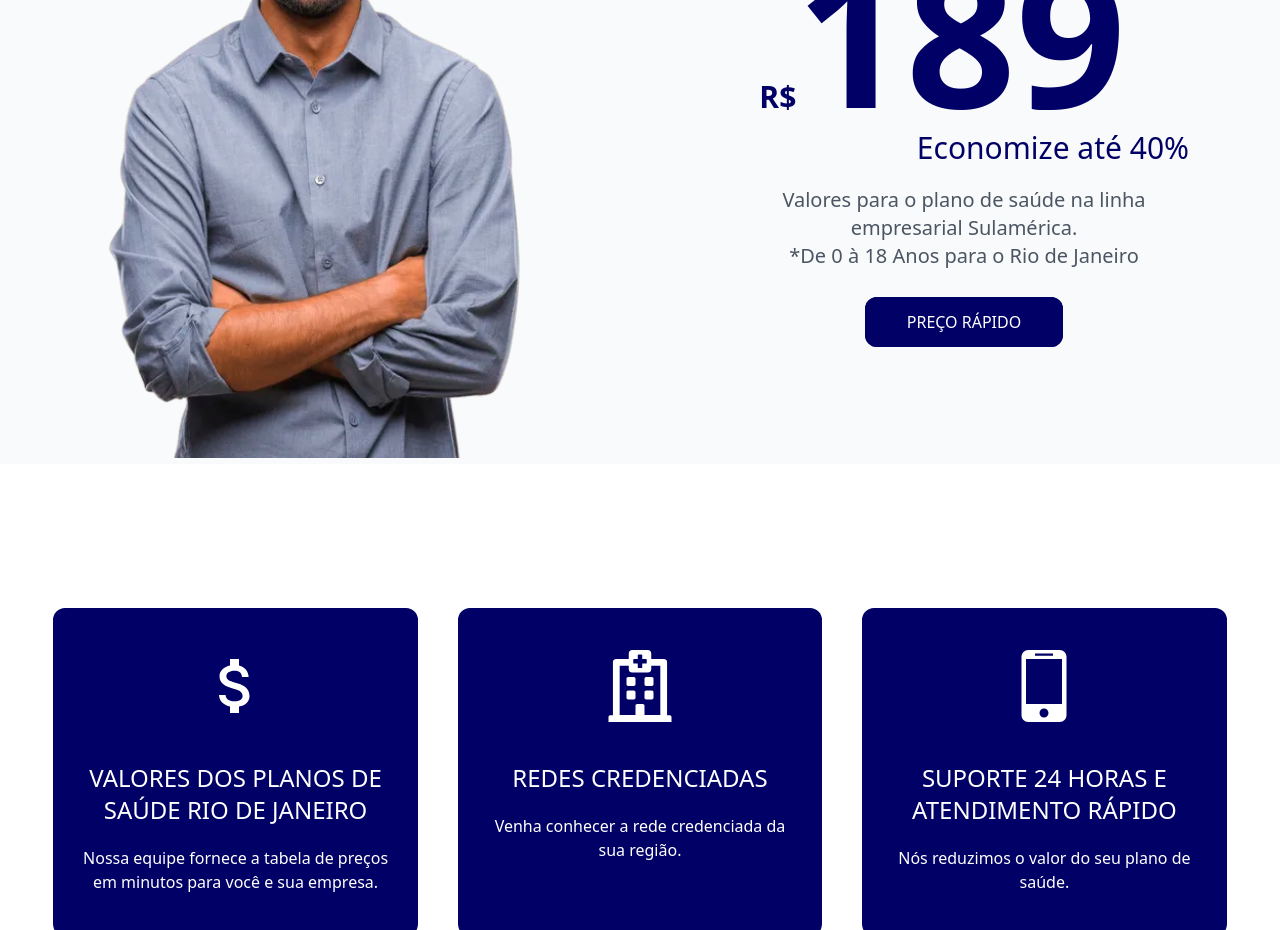
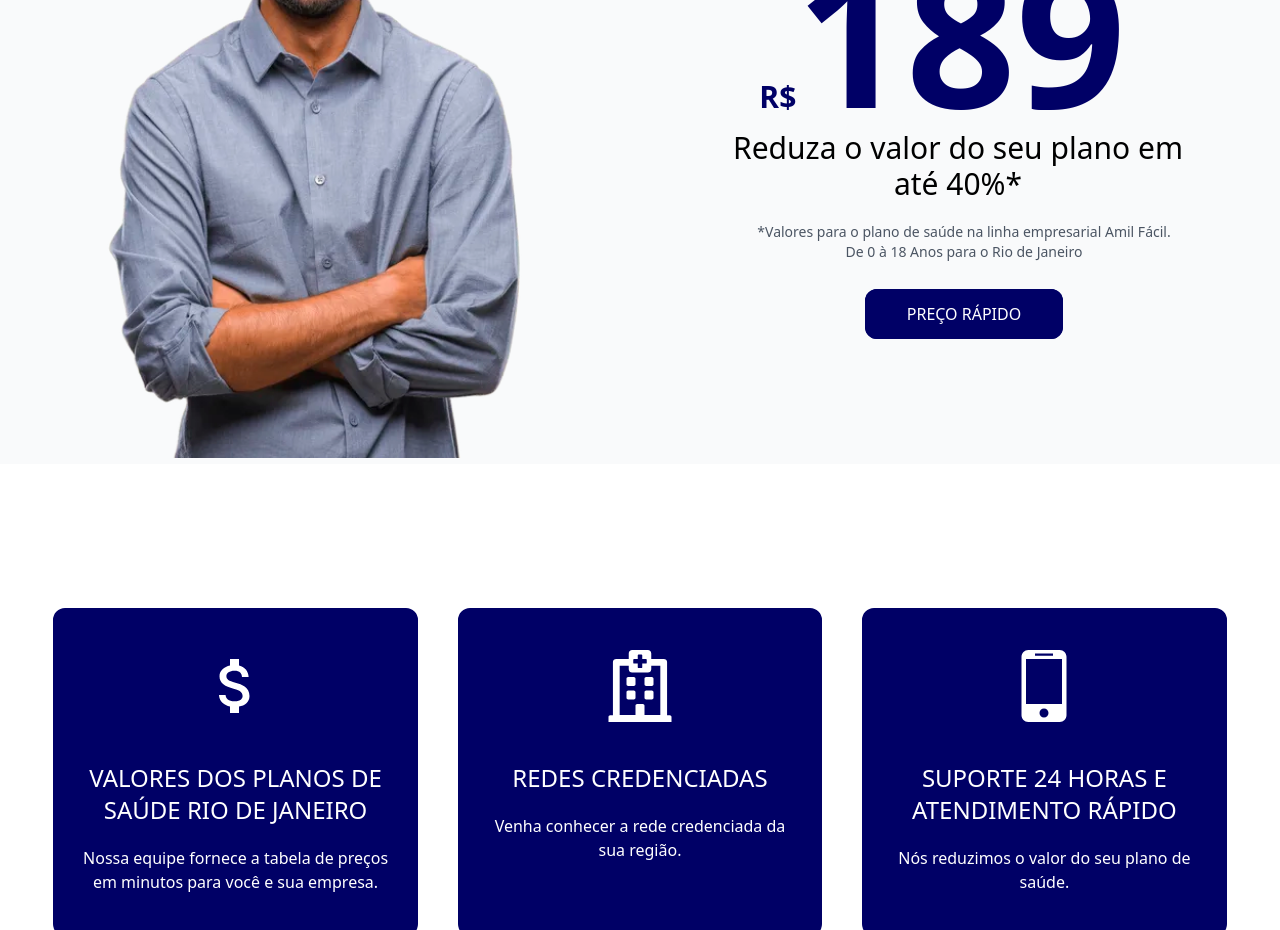
Before and after one commit to Grupo-Hp/plano-sulamerica, a Next.js app: page / in a window 1280 px wide. Shown: the part 1140-2070 px from the top of the page. Built offline with nearby package versions, Linux system fonts and the light colour scheme; no server answers.

Commit message:
Atualização Rodrigo

```diff
--- a/components/Info1.jsx
+++ b/components/Info1.jsx
@@ -24,9 +24,9 @@ export default function Info1() {
                         <span className="relative bottom-16 sm:bottom-28 text-3xl">,63</span>
                     </div>
 
-                    <p className="text-3xl font-light lg:text-end mb-5 lg:pr-3 text-primary">Economize até 40% </p>
-                    <p className="text-center text-gray-600 text-xl">Valores para o plano de saúde na linha empresarial Sulamérica.</p>
-                    <p className="text-center text-gray-600 text-xl">*De 0 à 18 Anos para o Rio de Janeiro</p>
+                    <p className="text-3xl font-light lg:text-center mb-5 lg:pr-3">Reduza o valor do seu plano em até 40%*</p>
+                    <p className="text-gray-600 text-sm text-center">*Valores para o plano de saúde na linha empresarial Amil Fácil.</p>
+                    <p className="text-gray-600 text-sm text-center">De 0 à 18 Anos para o Rio de Janeiro</p>
 
                     <div className="mt-10">
                         <Link
```
